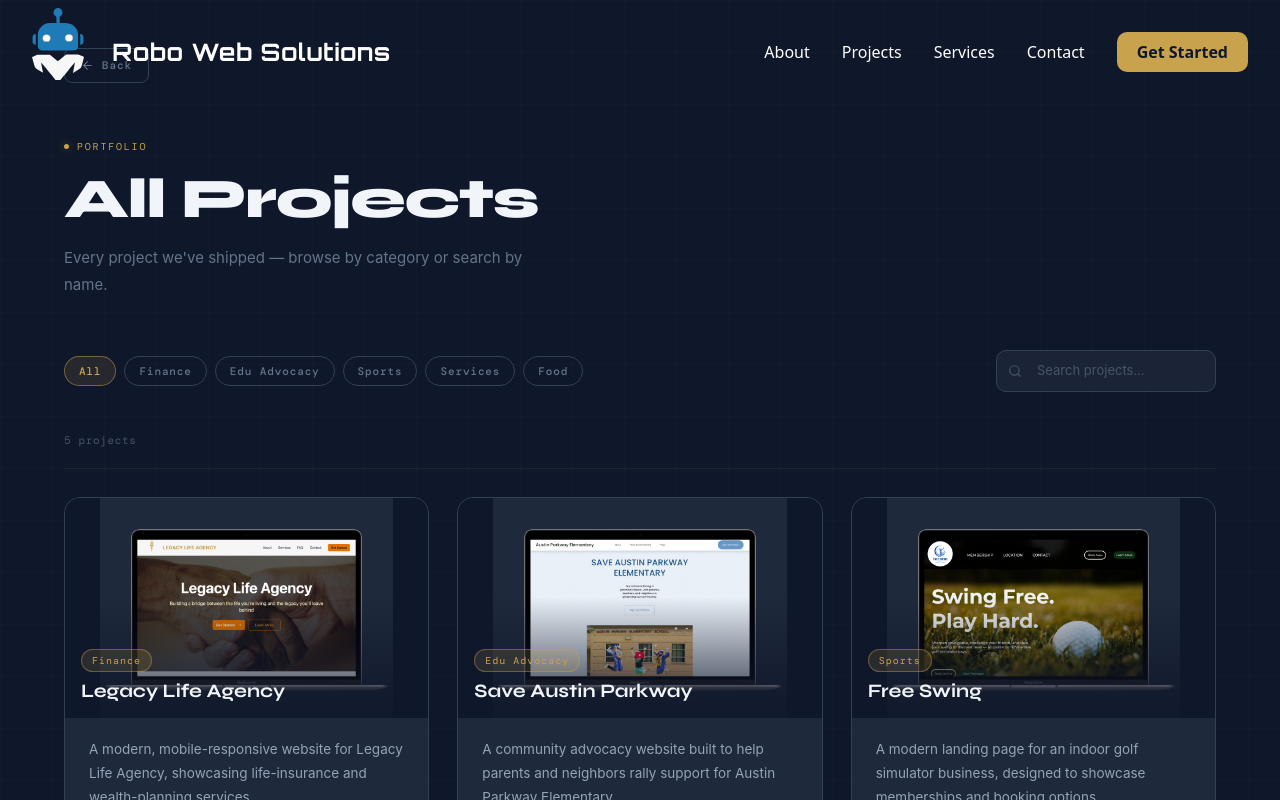
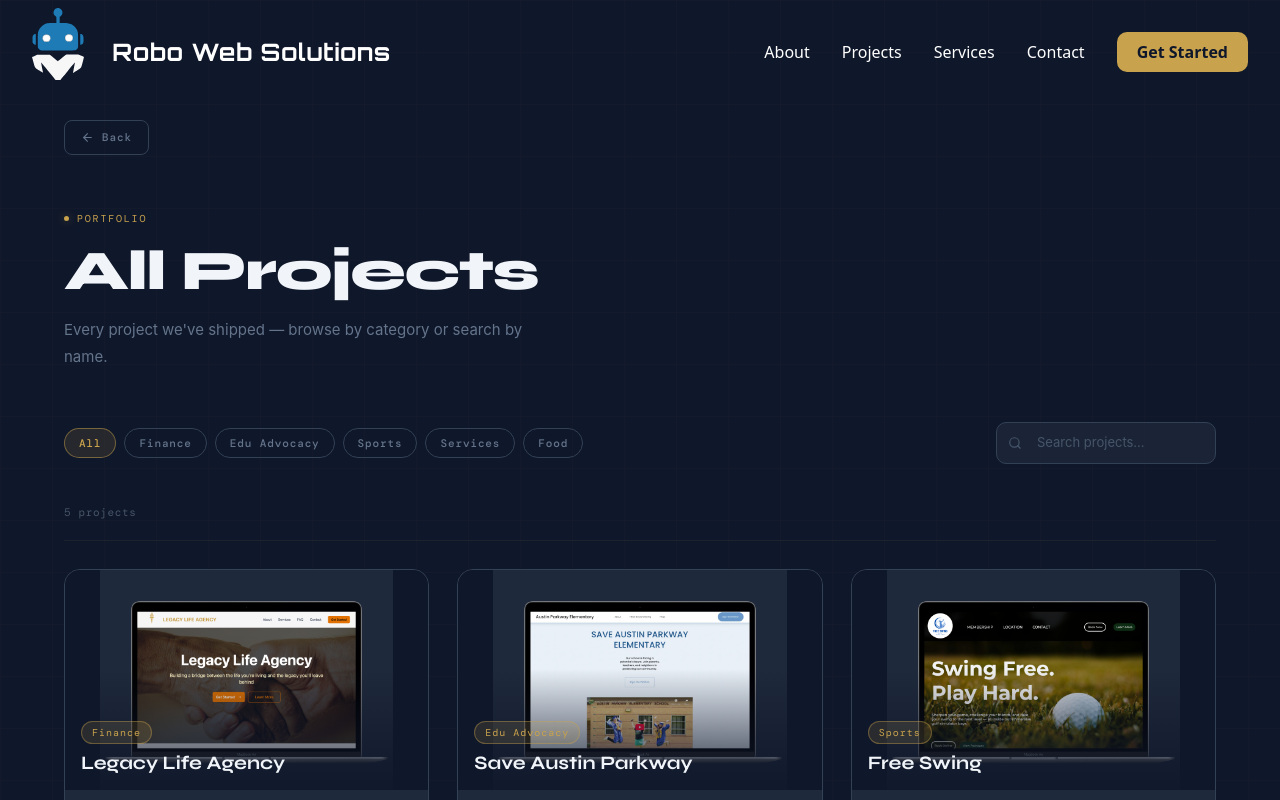
Before and after one commit to rmathew21/roboWebSolutions, a React (Vite) app: page /all-projects in a window 1280 px wide. Shown: the top 800 px of the page. Built offline with nearby package versions, Linux system fonts and the light colour scheme; a web font is replaced by a local one.

Commit message:
modified top padding in AllProjects

```diff
--- a/src/pages/AllProjects.jsx
+++ b/src/pages/AllProjects.jsx
@@ -322,7 +322,7 @@
           style={{
             maxWidth: 1200,
             margin: "0 auto",
-            padding: "48px 24px 100px",
+            padding: "120px 24px 100px",
           }}
         >
           {/* ── Back button ── */}
```
